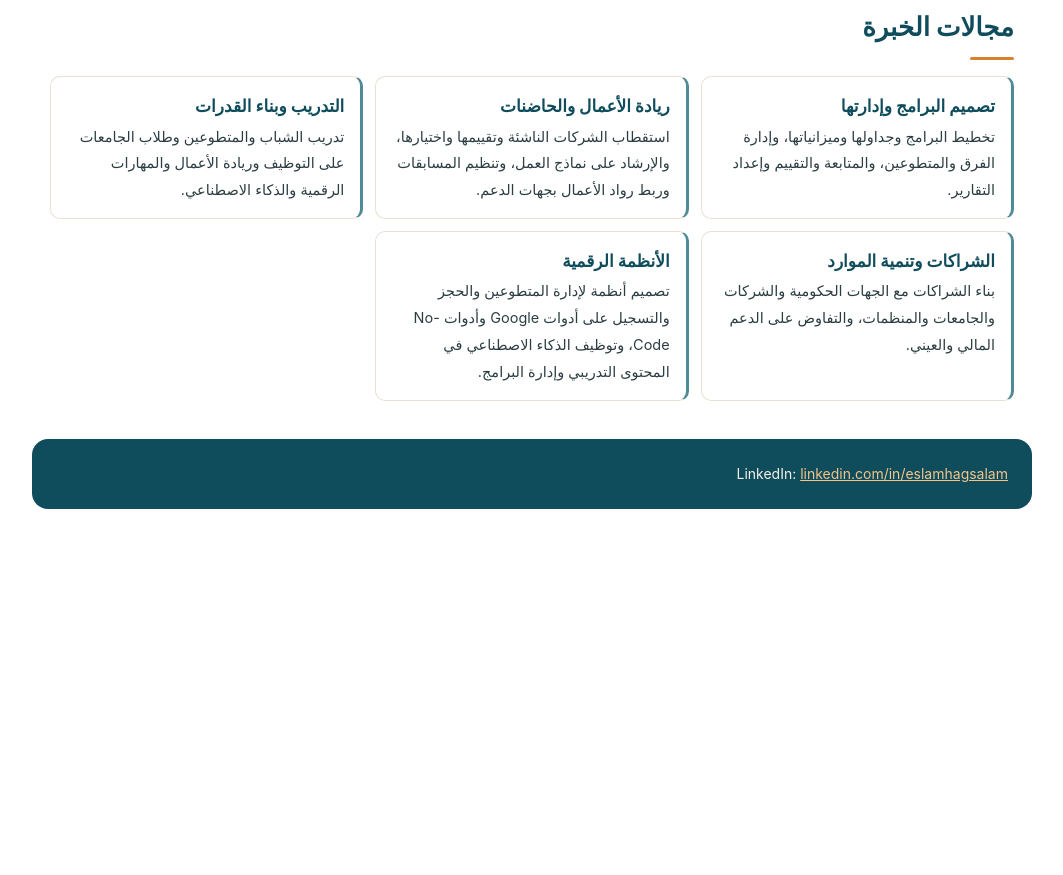
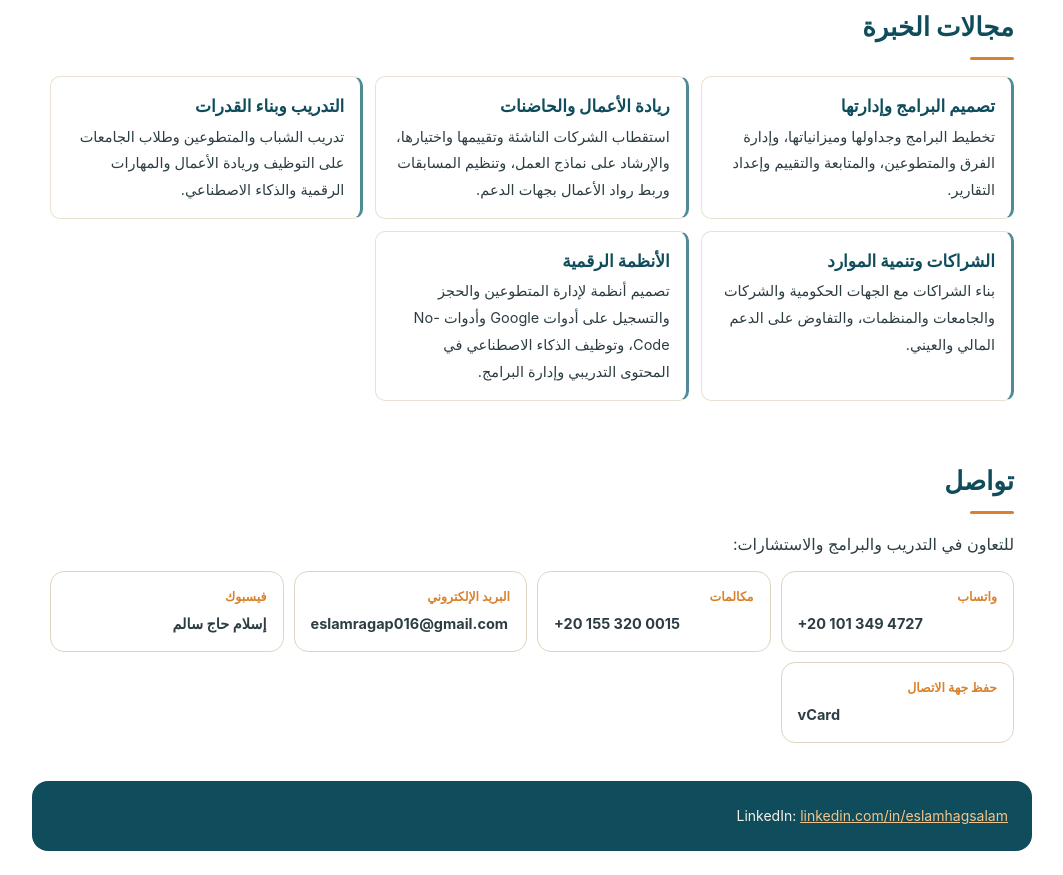
Before and after one commit to tamkeenova/tamkeenova.github.io, a plain HTML site: page islam/ar/index.html in a window 1280 px wide. Shown: the part 1212-2087 px from the top of the page, without its empty margins (108-1171 px from the left). Before the commit the page ends 1745 px from the top, so only its background shows below. Drawn offline with Linux system fonts and the light colour scheme.

Commit message:
Fix 1500 stat to people trained, add contact section (WhatsApp, calls, email, Facebook, vCard), improve first-time login help

```diff
--- a/islam/data/ar.json
+++ b/islam/data/ar.json
@@ -14,7 +14,8 @@
     "honors": "التكريمات",
     "ventures": "المشروعات الريادية",
     "digital": "الأنظمة الرقمية وحالة كل منها",
-    "credentials": "الشهادات والتأهيل"
+    "credentials": "الشهادات والتأهيل",
+    "contact": "تواصل"
   },
   "stats": [
     {
@@ -25,7 +26,7 @@
     {
       "prefix": "أكثر من",
       "value": "1,500",
-      "label": "مشاركة تدريبية عبر الورش والبرامج (عدد المشاركات وليس الأشخاص)"
+      "label": "متدرّب ومتدرّبة درّبهم عبر الورش والبرامج"
     },
     {
       "prefix": "أكثر من",
@@ -265,5 +266,22 @@
     "ليسانس الحقوق، جامعة بني سويف (2022)",
     "صانع محتوى منذ 2022 في ريادة الأعمال والذكاء الاصطناعي وتنمية الشباب، ويقود مجتمعا يتجاوز 11 ألف متابع. وعضو مجلس إدارة نادي ذوي الإعاقة بالفيوم."
   ],
-  "footer": "LinkedIn: linkedin.com/in/eslamhagsalam"
+  "footer": "LinkedIn: linkedin.com/in/eslamhagsalam",
+  "contact": {
+    "intro": "للتعاون في التدريب والبرامج والاستشارات:",
+    "wa_label": "واتساب",
+    "wa_value": "+20 101 349 4727",
+    "wa_href": "https://wa.me/201013494727?text=%D9%85%D8%B1%D8%AD%D8%A8%D9%8B%D8%A7+%D8%A3%D8%B3%D8%AA%D8%A7%D8%B0+%D8%A5%D8%B3%D9%84%D8%A7%D9%85%D8%8C+%D9%88%D8%B5%D9%84%D8%AA+%D8%A5%D9%84%D9%89+%D8%B5%D9%81%D8%AD%D8%AA%D9%83+%D8%A7%D9%84%D8%B4%D8%AE%D8%B5%D9%8A%D8%A9+%D9%88%D8%A3%D8%B1%D8%BA%D8%A8+%D9%81%D9%8A+%D8%A7%D9%84%D8%A7%D8%B3%D8%AA%D9%81%D8%B3%D8%A7%D8%B1+%D8%B9%D9%86+%D8%AE%D8%AF%D9%85%D8%A7%D8%AA%D9%83+%D8%A7%D9%84%D8%AA%D8%AF%D8%B1%D9%8A%D8%A8%D9%8A%D8%A9.",
+    "tel_label": "مكالمات",
+    "tel_value": "+20 155 320 0015",
+    "tel_href": "tel:+201553200015",
+    "email_label": "البريد الإلكتروني",
+    "email_value": "eslamragap016@gmail.com",
+    "email_href": "mailto:eslamragap016@gmail.com",
+    "fb_label": "فيسبوك",
+    "fb_value": "إسلام حاج سالم",
+    "fb_href": "https://www.facebook.com/share/1CRi1L8mB6/",
+    "vcf_label": "حفظ جهة الاتصال",
+    "vcf_href": "../uploads/islam-ragab-eid.vcf"
+  }
 }
--- a/islam/site.css
+++ b/islam/site.css
@@ -23,6 +23,12 @@ section{padding:28px 0}h2{font-size:26px;margin:0 0 16px;color:var(--g)}h2::afte
 .bar{height:24px;background:#ece4d2;border-radius:6px;position:relative;margin:6px 0 14px}.bar i{position:absolute;top:0;bottom:0;background:var(--t);border-radius:6px}
 .scale{display:flex;justify-content:space-between;font-size:12px;opacity:.7}.lab{text-align:start;font-size:14px}.note{font-size:12.5px;color:#7a7466}
 .cr{columns:2 280px;gap:20px}.cr div{break-inside:avoid;margin-bottom:10px}.cr b{color:var(--t)}.cr ul{margin:4px 0;padding-inline-start:20px}.cr li{font-size:14.5px}
+.cintro{margin:0 0 12px;color:var(--mut)}
+.cgrid{display:grid;grid-template-columns:repeat(auto-fit,minmax(210px,1fr));gap:10px}
+.cbtn{display:block;background:#fff;border:1.5px solid var(--ln);border-radius:14px;padding:13px 16px;text-decoration:none;transition:border-color .15s}
+.cbtn:hover{border-color:var(--t)}
+.cbtn .cl{display:block;font-size:12.5px;font-weight:700;color:var(--t);margin-bottom:3px}
+.cbtn .cv{display:block;font-size:14.5px;font-weight:700;color:var(--ink);direction:ltr;unicode-bidi:plaintext}
 footer{background:var(--g);color:var(--cr);border-radius:16px;max-width:1000px;margin:10px auto 24px;padding:22px 24px;font-size:14px}
 header,footer,.num,.tag{-webkit-print-color-adjust:exact;print-color-adjust:exact}}
 
--- a/islam/site.js
+++ b/islam/site.js
@@ -24,6 +24,18 @@ if(page==='index'){
  a(h,[m,e('div','k',d.kicker),e('h1',0,d.name),e('div','role',d.role),e('div','aka',d.aka),e('p','intro',d.intro),e('div','motto',d.motto)]);app.appendChild(h);
  var g=e('div','grid');(d.stats||[]).forEach(function(o){var n=e('div','num');if(o.prefix)n.appendChild(e('small',0,o.prefix));n.appendChild(e('b',0,o.value));n.appendChild(e('span',0,o.label));g.appendChild(n)});app.appendChild(sec(T.stats,g));
  app.appendChild(sec(T.expertise,grid(d.expertise)));
+ var ct=d.contact;
+ if(ct){
+  var cb=function(href,lab,val,dl){var x=e('a','cbtn');x.href=href;x.target='_blank';x.rel='noopener';if(dl)x.setAttribute('download','');x.appendChild(e('span','cl',lab));x.appendChild(e('span','cv',val));return x};
+  var cg=e('div','cgrid');
+  if(ct.wa_href)cg.appendChild(cb(ct.wa_href,ct.wa_label,ct.wa_value));
+  if(ct.tel_href)cg.appendChild(cb(ct.tel_href,ct.tel_label,ct.tel_value));
+  if(ct.email_href)cg.appendChild(cb(ct.email_href,ct.email_label,ct.email_value));
+  if(ct.fb_href)cg.appendChild(cb(ct.fb_href,ct.fb_label,ct.fb_value));
+  if(ct.vcf_href)cg.appendChild(cb(ct.vcf_href,ct.vcf_label,'vCard',1));
+  var cw=e('div');if(ct.intro)cw.appendChild(e('p','cintro',ct.intro));cw.appendChild(cg);
+  app.appendChild(sec(T.contact,cw));
+ }
 }
 if(page==='journey'){
  var tl=e('div','tl');(d.journey||[]).forEach(function(o){var row=e('div','row');row.appendChild(e('div','d',o.date));var b=e('div');b.appendChild(e('h3',0,o.title));b.appendChild(e('p',0,o.body));row.appendChild(b);tl.appendChild(row)});app.appendChild(sec(T.journey,tl));
```
Also changed, not shown: islam/admin/index.html (+2 -1 lines), islam/data/en.json (+21 -3 lines), 1 other file.
